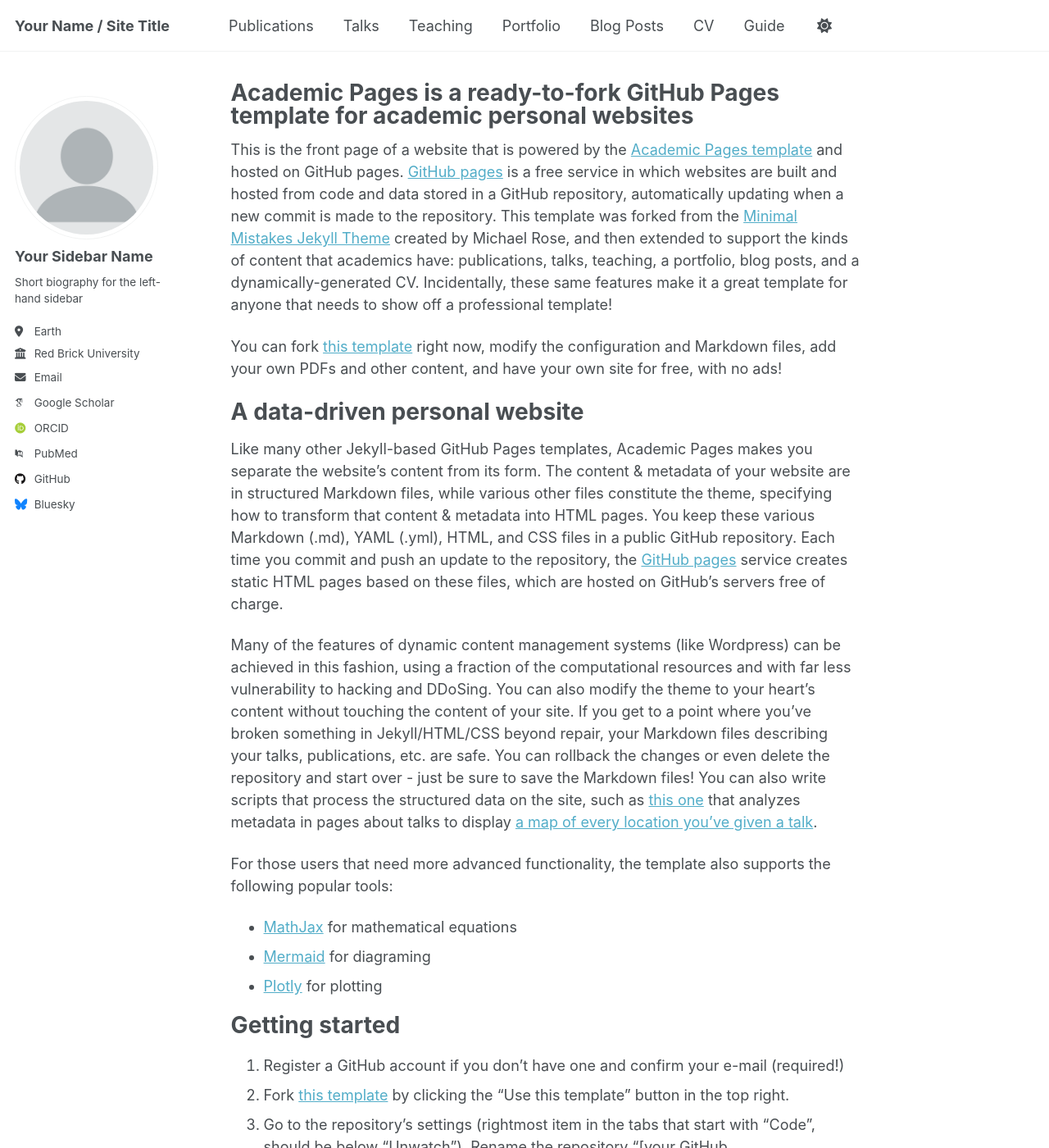
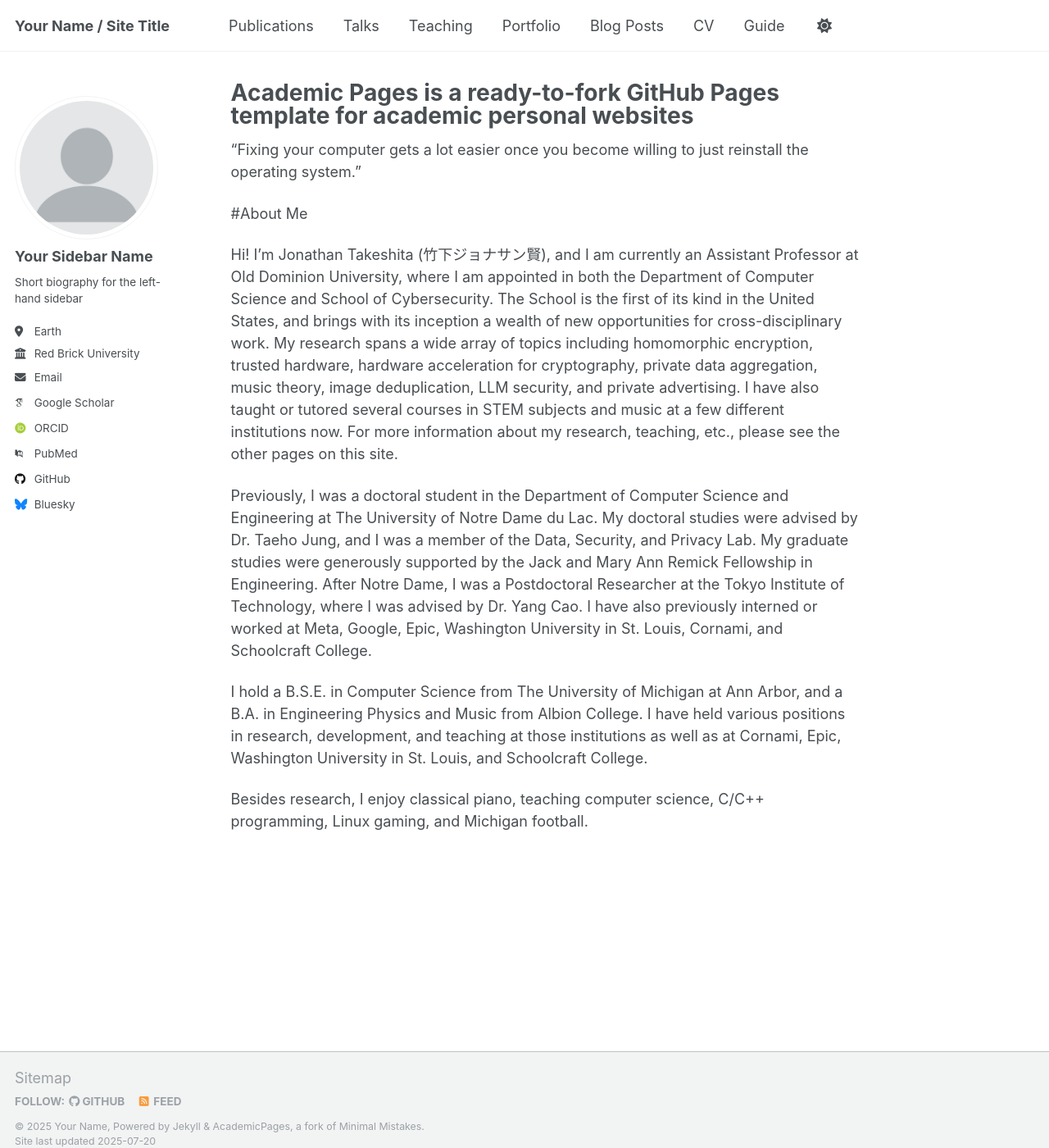
Before and after one commit to jtakeshi/jtakeshi.github.io, a Jekyll site: the page built from _pages/about.md, in a window 1280 px wide and 1400 px high. Shown: the whole window at 82% size. Built offline with Jekyll 4.4.1, drawn with Linux system fonts in a browser that asks for light colours; some web fonts are replaced; a script that is not in the unit is left out; some of the changed text lies outside the part shown.

Commit message:
Update about.md

```diff
--- a/_pages/about.md
+++ b/_pages/about.md
@@ -6,51 +6,14 @@ redirect_from:
   - /about/
   - /about.html
 ---
+“Fixing your computer gets a lot easier once you become willing to just reinstall the operating system.”
 
-This is the front page of a website that is powered by the [Academic Pages template](https://github.com/academicpages/academicpages.github.io) and hosted on GitHub pages. [GitHub pages](https://pages.github.com) is a free service in which websites are built and hosted from code and data stored in a GitHub repository, automatically updating when a new commit is made to the repository. This template was forked from the [Minimal Mistakes Jekyll Theme](https://mmistakes.github.io/minimal-mistakes/) created by Michael Rose, and then extended to support the kinds of content that academics have: publications, talks, teaching, a portfolio, blog posts, and a dynamically-generated CV. Incidentally, these same features make it a great template for anyone that needs to show off a professional template!
+#About Me
 
- You can fork [this template](https://github.com/academicpages/academicpages.github.io) right now, modify the configuration and Markdown files, add your own PDFs and other content, and have your own site for free, with no ads!
+Hi! I’m Jonathan Takeshita (竹下ジョナサン賢), and I am currently an Assistant Professor at Old Dominion University, where I am appointed in both the Department of Computer Science and School of Cybersecurity. The School is the first of its kind in the United States, and brings with its inception a wealth of new opportunities for cross-disciplinary work. My research spans a wide array of topics including homomorphic encryption, trusted hardware, hardware acceleration for cryptography, private data aggregation, music theory, image deduplication, LLM security, and private advertising. I have also taught or tutored several courses in STEM subjects and music at a few different institutions now. For more information about my research, teaching, etc., please see the other pages on this site.
 
-A data-driven personal website
-======
-Like many other Jekyll-based GitHub Pages templates, Academic Pages makes you separate the website's content from its form. The content & metadata of your website are in structured Markdown files, while various other files constitute the theme, specifying how to transform that content & metadata into HTML pages. You keep these various Markdown (.md), YAML (.yml), HTML, and CSS files in a public GitHub repository. Each time you commit and push an update to the repository, the [GitHub pages](https://pages.github.com/) service creates static HTML pages based on these files, which are hosted on GitHub's servers free of charge.
+Previously, I was a doctoral student in the Department of Computer Science and Engineering at The University of Notre Dame du Lac. My doctoral studies were advised by Dr. Taeho Jung, and I was a member of the Data, Security, and Privacy Lab. My graduate studies were generously supported by the Jack and Mary Ann Remick Fellowship in Engineering. After Notre Dame, I was a Postdoctoral Researcher at the Tokyo Institute of Technology, where I was advised by Dr. Yang Cao. I have also previously interned or worked at Meta, Google, Epic, Washington University in St. Louis, Cornami, and Schoolcraft College.
 
-Many of the features of dynamic content management systems (like Wordpress) can be achieved in this fashion, using a fraction of the computational resources and with far less vulnerability to hacking and DDoSing. You can also modify the theme to your heart's content without touching the content of your site. If you get to a point where you've broken something in Jekyll/HTML/CSS beyond repair, your Markdown files describing your talks, publications, etc. are safe. You can rollback the changes or even delete the repository and start over - just be sure to save the Markdown files! You can also write scripts that process the structured data on the site, such as [this one](https://github.com/academicpages/academicpages.github.io/blob/master/talkmap.ipynb) that analyzes metadata in pages about talks to display [a map of every location you've given a talk](https://academicpages.github.io/talkmap.html).
+I hold a B.S.E. in Computer Science from The University of Michigan at Ann Arbor, and a B.A. in Engineering Physics and Music from Albion College. I have held various positions in research, development, and teaching at those institutions as well as at Cornami, Epic, Washington University in St. Louis, and Schoolcraft College.
 
-For those users that need more advanced functionality, the template also supports the following popular tools:
-- [MathJax](https://www.mathjax.org/) for mathematical equations
-- [Mermaid](https://mermaid.js.org/) for diagraming
-- [Plotly](https://plotly.com/javascript/) for plotting
-
-Getting started
-======
-1. Register a GitHub account if you don't have one and confirm your e-mail (required!)
-1. Fork [this template](https://github.com/academicpages/academicpages.github.io) by clicking the "Use this template" button in the top right.
-1. Go to the repository's settings (rightmost item in the tabs that start with "Code", should be below "Unwatch"). Rename the repository "[your GitHub username].github.io", which will also be your website's URL.
-1. Set site-wide configuration and create content & metadata (see below -- also see [this set of diffs](http://archive.is/3TPas) showing what files were changed to set up [an example site](https://getorg-testacct.github.io) for a user with the username "getorg-testacct")
-1. Upload any files (like PDFs, .zip files, etc.) to the files/ directory. They will appear at https://[your GitHub username].github.io/files/example.pdf.
-1. Check status by going to the repository settings, in the "GitHub pages" section
-
-Site-wide configuration
-------
-The main configuration file for the site is in the base directory in [_config.yml](https://github.com/academicpages/academicpages.github.io/blob/master/_config.yml), which defines the content in the sidebars and other site-wide features. You will need to replace the default variables with ones about yourself and your site's github repository. The configuration file for the top menu is in [_data/navigation.yml](https://github.com/academicpages/academicpages.github.io/blob/master/_data/navigation.yml). For example, if you don't have a portfolio or blog posts, you can remove those items from that navigation.yml file to remove them from the header.
-
-Create content & metadata
-------
-For site content, there is one Markdown file for each type of content, which are stored in directories like _publications, _talks, _posts, _teaching, or _pages. For example, each talk is a Markdown file in the [_talks directory](https://github.com/academicpages/academicpages.github.io/tree/master/_talks). At the top of each Markdown file is structured data in YAML about the talk, which the theme will parse to do lots of cool stuff. The same structured data about a talk is used to generate the list of talks on the [Talks page](https://academicpages.github.io/talks), each [individual page](https://academicpages.github.io/talks/2012-03-01-talk-1) for specific talks, the talks section for the [CV page](https://academicpages.github.io/cv), and the [map of places you've given a talk](https://academicpages.github.io/talkmap.html) (if you run this [python file](https://github.com/academicpages/academicpages.github.io/blob/master/talkmap.py) or [Jupyter notebook](https://github.com/academicpages/academicpages.github.io/blob/master/talkmap.ipynb), which creates the HTML for the map based on the contents of the _talks directory).
-
-**Markdown generator**
-
-The repository includes [a set of Jupyter notebooks](https://github.com/academicpages/academicpages.github.io/tree/master/markdown_generator
-) that converts a CSV containing structured data about talks or presentations into individual Markdown files that will be properly formatted for the Academic Pages template. The sample CSVs in that directory are the ones I used to create my own personal website at stuartgeiger.com. My usual workflow is that I keep a spreadsheet of my publications and talks, then run the code in these notebooks to generate the Markdown files, then commit and push them to the GitHub repository.
-
-How to edit your site's GitHub repository
-------
-Many people use a git client to create files on their local computer and then push them to GitHub's servers. If you are not familiar with git, you can directly edit these configuration and Markdown files directly in the github.com interface. Navigate to a file (like [this one](https://github.com/academicpages/academicpages.github.io/blob/master/_talks/2012-03-01-talk-1.md) and click the pencil icon in the top right of the content preview (to the right of the "Raw | Blame | History" buttons). You can delete a file by clicking the trashcan icon to the right of the pencil icon. You can also create new files or upload files by navigating to a directory and clicking the "Create new file" or "Upload files" buttons.
-
-Example: editing a Markdown file for a talk
-![Editing a Markdown file for a talk](/images/editing-talk.png)
-
-For more info
-------
-More info about configuring Academic Pages can be found in [the guide](https://academicpages.github.io/markdown/), the [growing wiki](https://github.com/academicpages/academicpages.github.io/wiki), and you can always [ask a question on GitHub](https://github.com/academicpages/academicpages.github.io/discussions). The [guides for the Minimal Mistakes theme](https://mmistakes.github.io/minimal-mistakes/docs/configuration/) (which this theme was forked from) might also be helpful.
+Besides research, I enjoy classical piano, teaching computer science, C/C++ programming, Linux gaming, and Michigan football.
```
